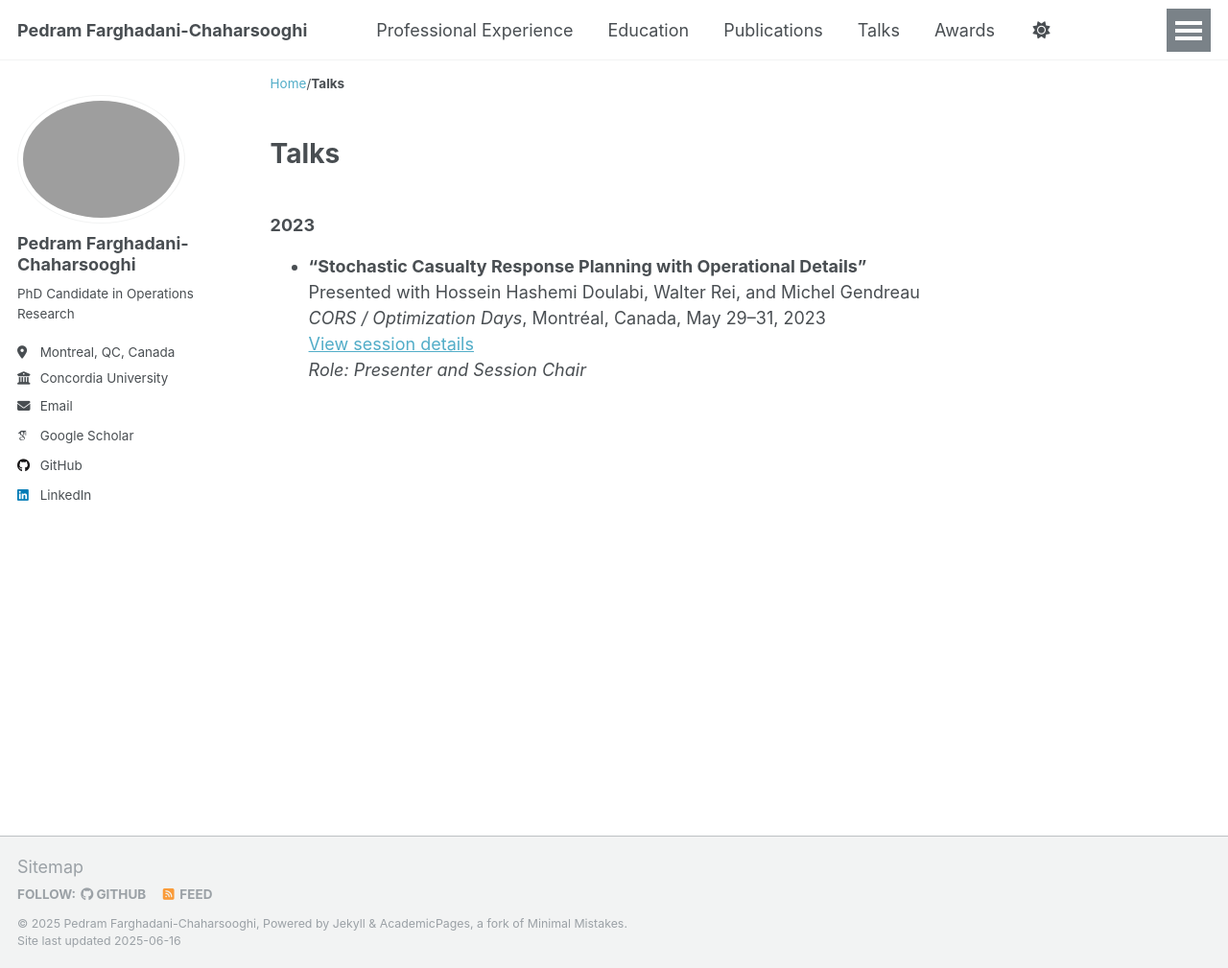
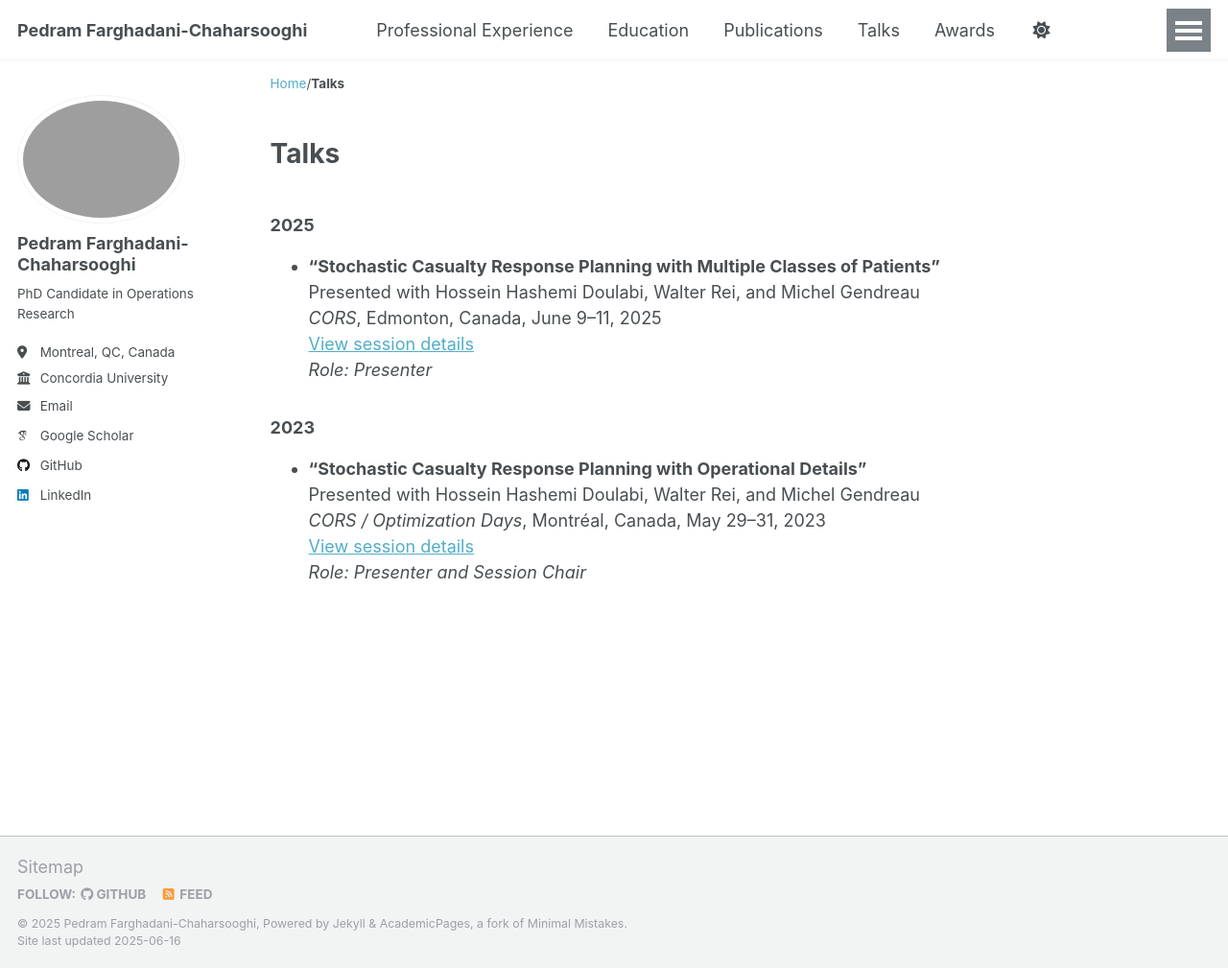
Before and after one commit to Pedram-Fdi/Pedram-Fdi.github.io, a Jekyll site: the page built from _pages/talks.md, in a window 1280 px wide and 1009 px high. Shown: the whole window at 96% size. Built offline with Jekyll 4.4.1, drawn with Linux system fonts in a browser that asks for light colours; some web fonts are replaced.

Commit message:
Update talks.md

```diff
--- a/_pages/talks.md
+++ b/_pages/talks.md
@@ -4,6 +4,13 @@ title: "Talks"
 permalink: /talks/
 author_profile: true
 ---
+### 2025
+
+- **"Stochastic Casualty Response Planning with Multiple Classes of Patients"**
+  Presented with Hossein Hashemi Doulabi, Walter Rei, and Michel Gendreau
+  *CORS*, Edmonton, Canada, June 9–11, 2025
+  [View session details](https://site.pheedloop.com/event/cors2025/sessions/SES4FPSJE29QDBX79)
+  *Role: Presenter*
 
 ### 2023
 
```
